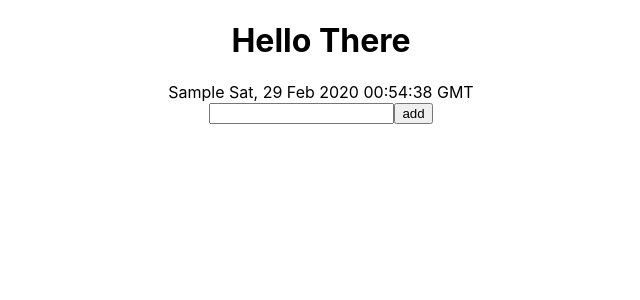
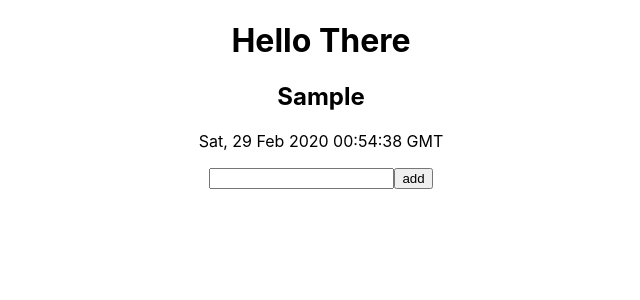
Before and after one commit to discotroop/TIC-front-end, a React (Create React App) app: page / in a window 1280 px wide. Both pictures are taken after typing "Sample" into the empty fields and a click on the button "add". Shown: the top 300 px of the page, without its empty margins (319-959 px from the left). Built offline with nearby package versions, Linux system fonts and the light colour scheme.

Commit message:
tooled some font sizes

```diff
--- a/src/App.js
+++ b/src/App.js
@@ -4,7 +4,10 @@ import Logic from './components/logic.js';
 
 function NewLaader(props) {
   return (
-    <div> {props.text} {props.time} </div>
+    <div>
+      <h2> {props.text} </h2>
+       <p> {props.time} </p>
+      </div>
   )
 }
 
@@ -33,12 +36,6 @@ class Testing extends React.Component {
     e.target.previousSibling.value = "";
     this.setState({});
   }
-  NewLaader(props) {
-    return (
-      <div> {props.text} {props.time} </div>
-    )
-  }
-
   drawLaaders() {
     let laaderArr = []
     let laaders = this.state.Laaders.laader;
```
